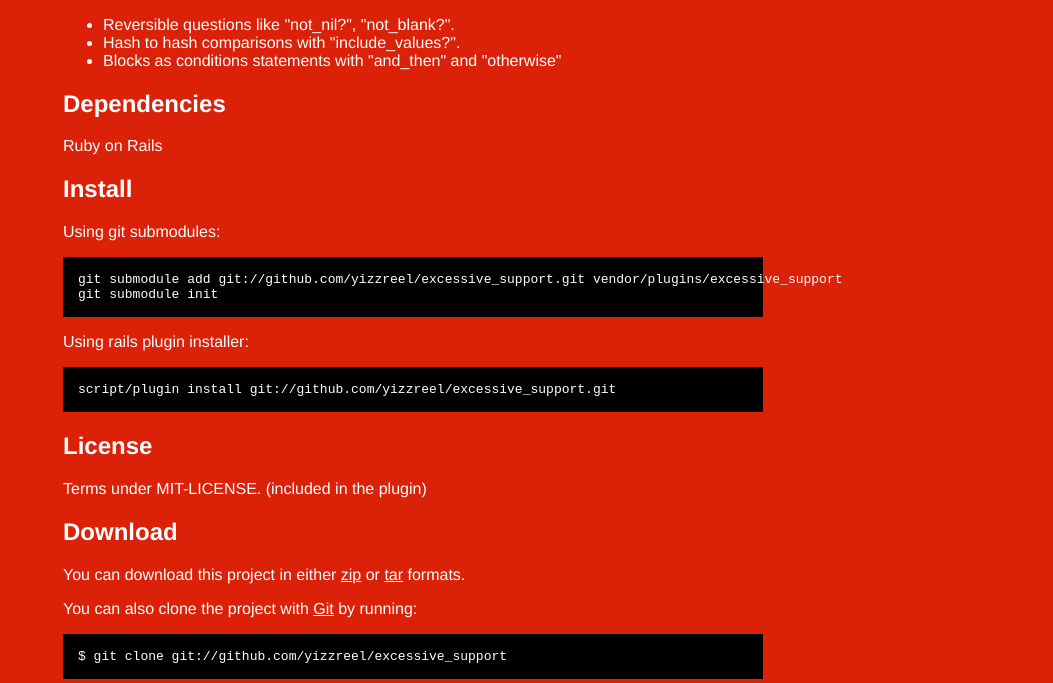
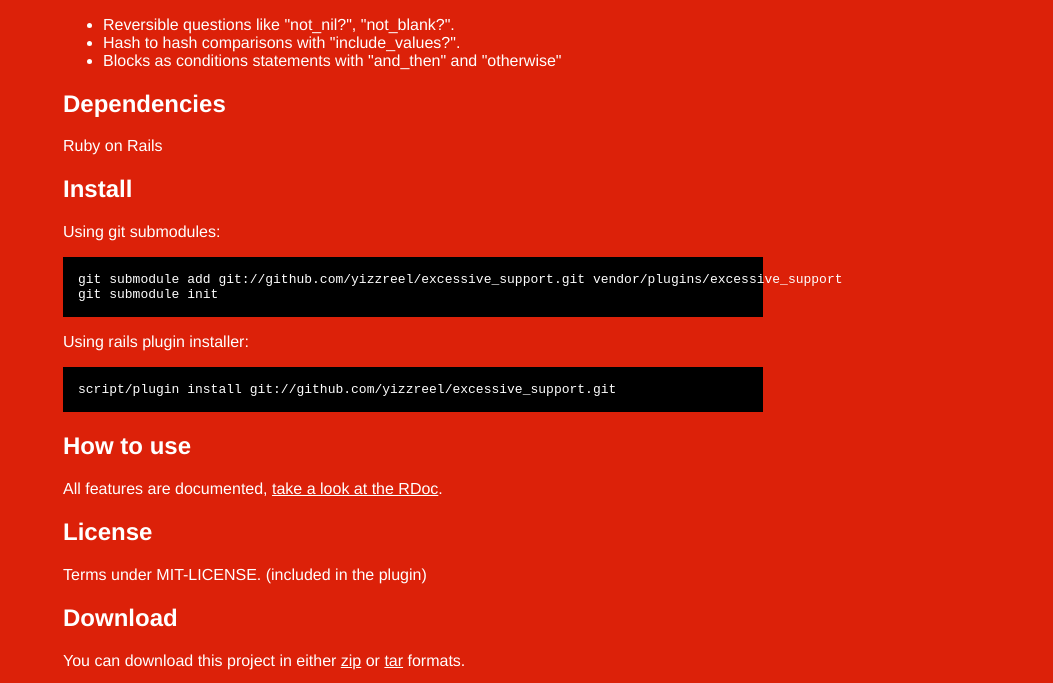
Before and after one commit to addame/excessive_support, a plain HTML site: page index.html in a window 1280 px wide. Shown: the part 344-1027 px from the top of the page, without its empty margins (227-1280 px from the left). Drawn offline with Linux system fonts and the light colour scheme.

Commit message:
Added rdoc

```diff
--- a/index.html
+++ b/index.html
@@ -76,6 +76,10 @@ git submodule init</pre>
     <pre>script/plugin install git://github.com/yizzreel/excessive_support.git</pre>
     </p>
 
+    <h2>How to use</h2>
+
+    <p>All features are documented, <a href="doc/index.html">take a look at the RDoc</a>.</p>
+
     <h2>License</h2>
 
     <p>Terms under MIT-LICENSE. (included in the plugin)</p>
```
